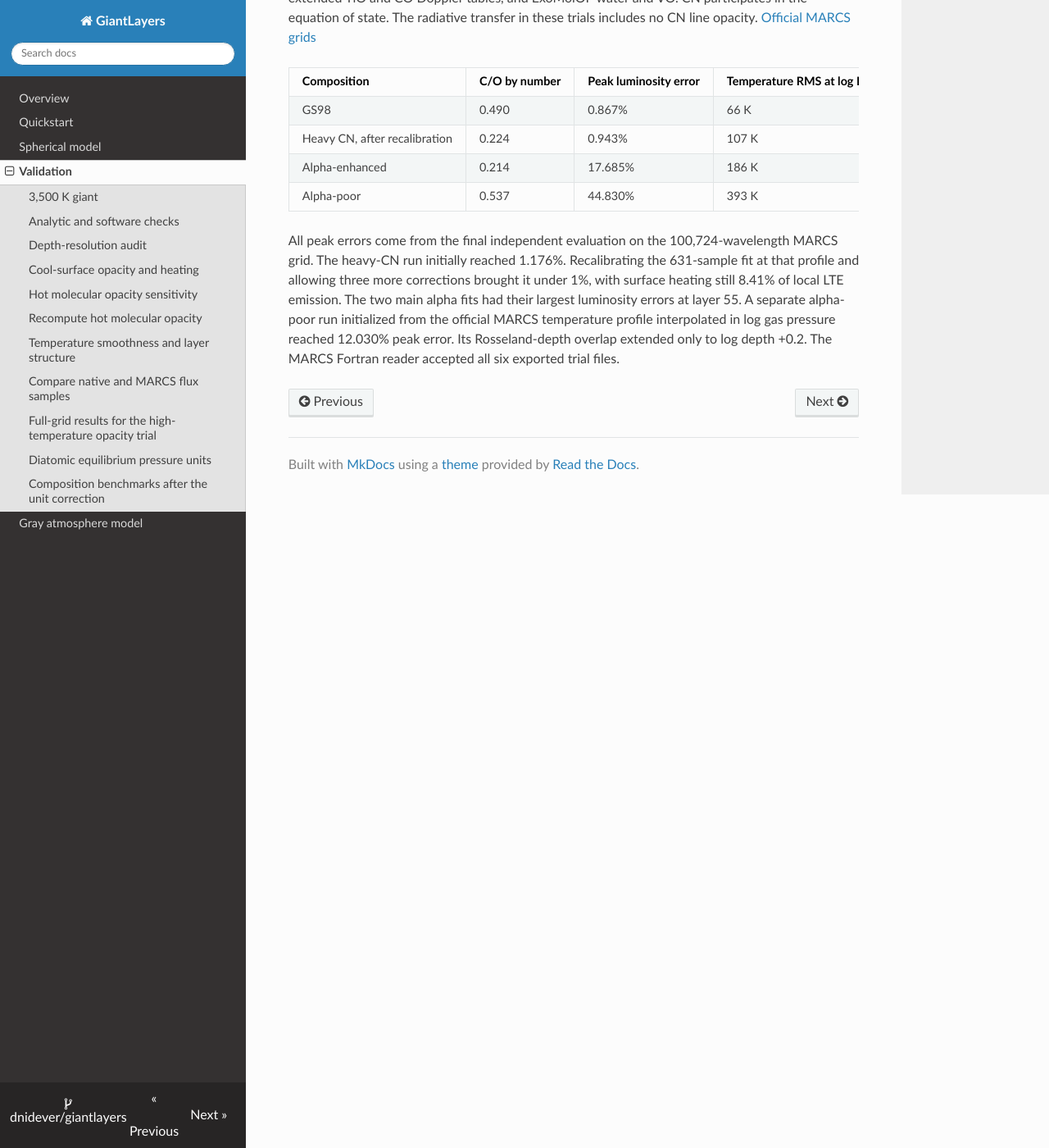
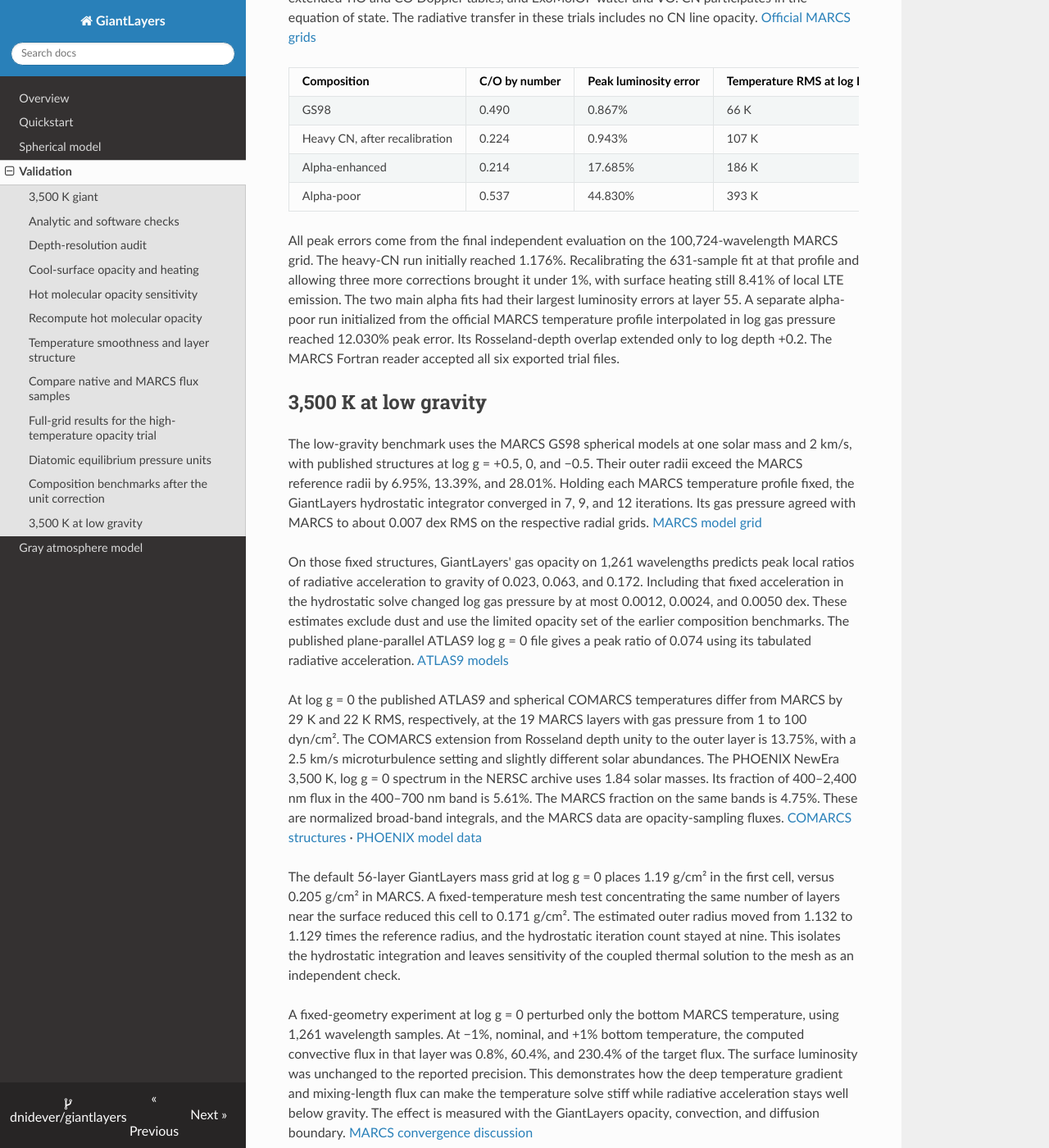
Before and after one commit to dnidever/giantlayers, an MkDocs documentation site: the page built from docs/validation.md, in a window 1280 px wide and 1400 px high, scrolled down 9163 px. Shown: the whole window at 82% size. Built offline with MkDocs 1.6.1, drawn with Linux system fonts in a browser that asks for light colours; nearby versions of some CDN libraries; some of the changed text lies outside the part shown.

Commit message:
Benchmark low-gravity atmosphere convergence and deep flux sensitivity

```diff
--- a/docs/validation.md
+++ b/docs/validation.md
@@ -182,3 +182,27 @@ The four benchmarks use official spherical MARCS atmospheres at 3,500 K, log g =
 | Alpha-poor | 0.537 | 44.830% | 393 K |
 
 All peak errors come from the final independent evaluation on the 100,724-wavelength MARCS grid. The heavy-CN run initially reached 1.176%. Recalibrating the 631-sample fit at that profile and allowing three more corrections brought it under 1%, with surface heating still 8.41% of local LTE emission. The two main alpha fits had their largest luminosity errors at layer 55. A separate alpha-poor run initialized from the official MARCS temperature profile interpolated in log gas pressure reached 12.030% peak error. Its Rosseland-depth overlap extended only to log depth +0.2. The MARCS Fortran reader accepted all six exported trial files.
+
+## 3,500 K at low gravity
+
+The low-gravity benchmark uses the MARCS GS98 spherical models at one solar mass and 2 km/s, with published structures at log g = +0.5, 0, and −0.5. Their outer radii exceed the MARCS reference radii by 6.95%, 13.39%, and 28.01%. Holding each MARCS temperature profile fixed, the GiantLayers hydrostatic integrator converged in 7, 9, and 12 iterations. Its gas pressure agreed with MARCS to about 0.007 dex RMS on the respective radial grids. [MARCS model grid](https://marcs.astro.uu.se/data.html)
+
+On those fixed structures, GiantLayers' gas opacity on 1,261 wavelengths predicts peak local ratios of radiative acceleration to gravity of 0.023, 0.063, and 0.172. Including that fixed acceleration in the hydrostatic solve changed log gas pressure by at most 0.0012, 0.0024, and 0.0050 dex. These estimates exclude dust and use the limited opacity set of the earlier composition benchmarks. The published plane-parallel ATLAS9 log g = 0 file gives a peak ratio of 0.074 using its tabulated radiative acceleration. [ATLAS9 models](https://wwwuser.oats.inaf.it/fiorella.castelli/grids/gridp00k2odfnew/ap00k2tab.html)
+
+At log g = 0 the published ATLAS9 and spherical COMARCS temperatures differ from MARCS by 29 K and 22 K RMS, respectively, at the 19 MARCS layers with gas pressure from 1 to 100 dyn/cm². The COMARCS extension from Rosseland depth unity to the outer layer is 13.75%, with a 2.5 km/s microturbulence setting and slightly different solar abundances. The PHOENIX NewEra 3,500 K, log g = 0 spectrum in the NERSC archive uses 1.84 solar masses. Its fraction of 400–2,400 nm flux in the 400–700 nm band is 5.61%. The MARCS fraction on the same bands is 4.75%. These are normalized broad-band integrals, and the MARCS data are opacity-sampling fluxes. [COMARCS structures](https://stev.oapd.inaf.it/~aringer/atm/extra.html) · [PHOENIX model data](https://portal.nersc.gov/project/newera/)
+
+The default 56-layer GiantLayers mass grid at log g = 0 places 1.19 g/cm² in the first cell, versus 0.205 g/cm² in MARCS. A fixed-temperature mesh test concentrating the same number of layers near the surface reduced this cell to 0.171 g/cm². The estimated outer radius moved from 1.132 to 1.129 times the reference radius, and the hydrostatic iteration count stayed at nine. This isolates the hydrostatic integration and leaves sensitivity of the coupled thermal solution to the mesh as an independent check.
+
+A fixed-geometry experiment at log g = 0 perturbed only the bottom MARCS temperature, using 1,261 wavelength samples. At −1%, nominal, and +1% bottom temperature, the computed convective flux in that layer was 0.8%, 60.4%, and 230.4% of the target flux. The surface luminosity was unchanged to the reported precision. This demonstrates how the deep temperature gradient and mixing-length flux can make the temperature solve stiff while radiative acceleration stays well below gravity. The effect is measured with the GiantLayers opacity, convection, and diffusion boundary. [MARCS convergence discussion](https://marcs.astro.uu.se/GEEJNP08.pdf)
+
+A local bracket at fixed geometry moved the deepest layer from 7,918.5 to 7,935.2 K. Its luminosity residual moved from −26.82% to +0.40%, with the surface residual unchanged at +11.18%. This is a local test on the sampled grid. It motivates using a bounded solve for the deep temperature gradient inside the coupled iteration. The global fit still needs converged luminosity at every layer and local thermal balance in the outer atmosphere.
+
+The three 56-layer free-temperature trials used corrected GS98 chemistry, one solar mass, and 2 km/s microturbulence. The initial mass range and outer pressure were rounded from the corresponding MARCS model. The temperature fits used 631 samples with a full-grid calibration at their starting profiles, and each reported final error comes from an independent evaluation on all 100,724 wavelengths. The fits use spherical geometry and neglect radiative acceleration in the mechanical iteration. They calculate it for the force diagnostics.
+
+| Gravity and starting profile | Peak luminosity error | Surface luminosity error | Peak-error layer | Temperature RMS vs. MARCS over shared Rosseland depths |
+| --- | --- | --- | --- | --- |
+| +0.5, gray | 37.49% | −3.86% | 55 | 217 K |
+| 0.0, gray | 33.78% | +0.39% | 44 | 206 K |
+| 0.0, MARCS temperatures mapped onto the GiantLayers mass grid | 14.65% | +0.35% | 54 | 117 K |
+
+The seeded trial also retained surface cooling equal to 48.15% of local LTE emission. Its peak gas radiative acceleration was 6.54% of local gravity on the full grid. Eight layers at log g = 0 used the nearest low-pressure boundary of the molecular tables. The tests support checking deep temperature gradients and the convection transition, applying gravity continuation, and verifying luminosity and local thermal balance separately. Resolving the inner structure requires checking wavelength-dependent optical depth to the boundary as well as the Rosseland mean. Real stars with strong pulsations or outflows also require a dynamical assessment. [Global AGB radiation-hydrodynamic calculations](https://doi.org/10.1051/0004-6361/201629594)
```
